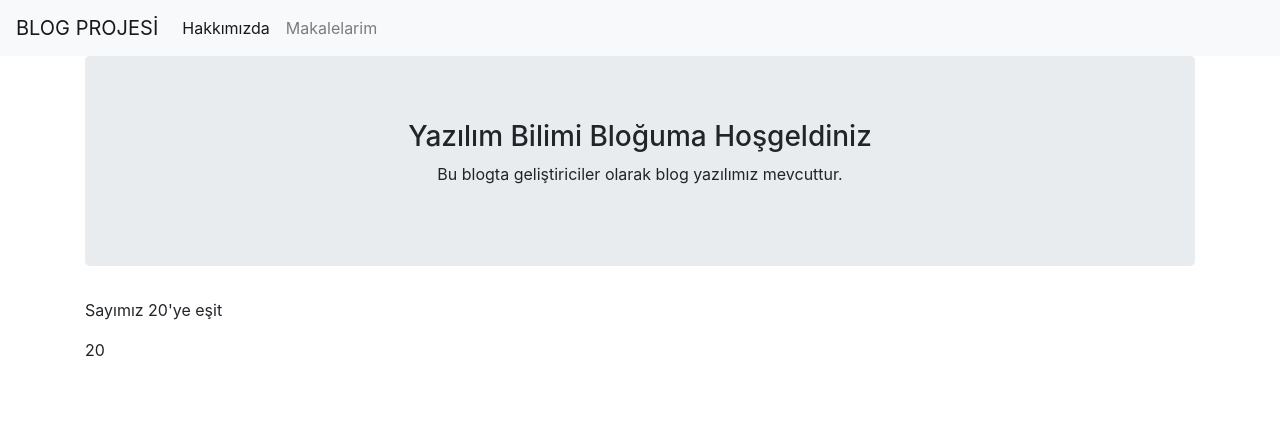
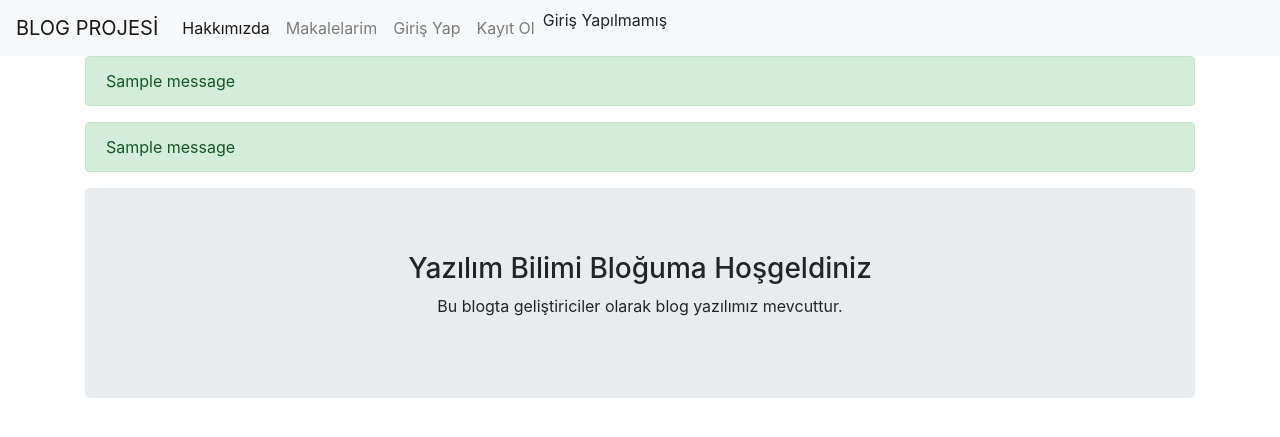
Before and after one commit to OnurYURT9/Django-Blog-Projesi, a Django app: page / in a window 1280 px wide. Shown: the top 437 px of the page. Run offline with Django 4.2, Linux system fonts and the light colour scheme; one stand-in notice (Sample message) is shown; some libraries are stand-ins or nearby versions.

Commit message:
besinci commit

```diff
--- a/mysite/settings.py
+++ b/mysite/settings.py
@@ -129,3 +129,4 @@ STATICFILES_DIRS = [
 # https://docs.djangoproject.com/en/4.0/ref/settings/#default-auto-field
 
 DEFAULT_AUTO_FIELD = 'django.db.models.BigAutoField'
+CRISPY_TEMPLATE_PACK ='bootstrap4'
--- a/templates/includes/navbar.html
+++ b/templates/includes/navbar.html
@@ -7,6 +7,26 @@
       <div class="navbar-nav">
         <a class="nav-item nav-link active" href="/about"> Hakkımızda <span class="sr-only">(current)</span></a>
         <a class="nav-item nav-link" href="/articles">Makalelarim</a>
+
+        {% if request.user.is_authenticated %}
+        <a class="nav-item nav-link" href="/articles/dashboard">Kontrol Paneli</a>
+        <a class="nav-item nav-link" href="/user/logout">Çıkış yap</a>
+
+          {% else %}
+          <a class="nav-item nav-link" href="/user/login">Giriş Yap</a>
+
+        {% endif %}
+
+        <a class="nav-item nav-link" href="/user/register">Kayıt Ol</a>
       </div>
+      <p>
+
+        {% if request.user.is_authenticated %}
+            Giriş Yapılmış, {{request.user.username}}
+          {% else %}
+            Giriş Yapılmamış
+        {% endif %}
+
+      </p>
     </div>
   </nav>
--- a/templates/index.html
+++ b/templates/index.html
@@ -8,19 +8,5 @@
     </div>
 
 
-    {% if  number1 == 20 %}
-        <p>Sayımız 20'ye eşit</p>
-    {% else %}
-    <p>Sayımız 20'ye eşit değil</p>
-    {% endif %}
 
-
-
-    <p>
-
-        {{number1}}
-    </p>
-    <p>
-        {{number2}}
-    </p>
 {% endblock body %}
--- a/templates/layout.html
+++ b/templates/layout.html
@@ -9,8 +9,30 @@
 </head>
 <body>
     {% include "includes/navbar.html" %}
+
+
+
+
     <div class="container">
+        {% if messages %}
 
+            {% for message in messages %}
+
+
+            {% if message.tags == "info" %}
+            <div class="alert alert-danger">{{ message }}</div>
+
+                {% else %}
+                <div class="alert alert-{{ message.tags }}">{{ message }}</div>
+
+            {% endif %}
+
+
+
+            <div class="alert alert-{{ message.tags }}">{{ message }}</div>
+            {% endfor %}
+
+        {% endif %}
             {% block body %}
 
             {% endblock body %}
```
Also changed, not shown: templates/login.html (+16 -2 lines), user/views.py (+22 -1 lines), db.sqlite3.
